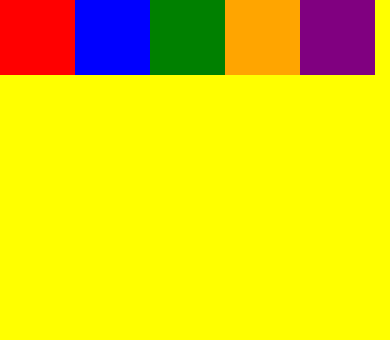
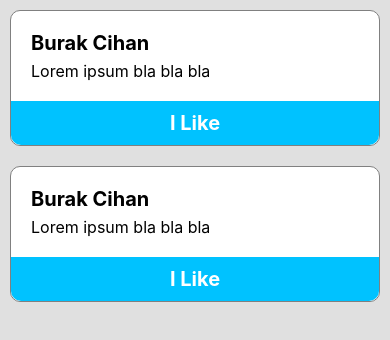
Before and after one commit to burakcihan61/react-native-beginning, a React Native app: screen / in a window 390 px wide. Shown: the top 340 px of the page. Built offline with nearby package versions, Linux system fonts and the light colour scheme.

Commit message:
Card comp

```diff
--- a/App.tsx
+++ /dev/null
@@ -1,48 +0,0 @@
-import React from 'react';
-import {View, Text, SafeAreaView, StyleSheet} from 'react-native';
-
-const App = () => {
-  return (
-    <SafeAreaView style={styles.container}>
-      <View style={styles.box1} />
-      <View style={styles.box2} />
-      <View style={styles.box3} />
-      <View style={styles.box4} />
-      <View style={styles.box5} />
-    </SafeAreaView>
-  );
-};
-
-const styles = StyleSheet.create({
-  container: {
-    flex: 1,
-    flexDirection: 'row',
-    backgroundColor: 'yellow',
-  },
-  box1: {
-    width: 75,
-    height: 75,
-    backgroundColor: 'red',
-  },
-  box2: {
-    width: 75,
-    height: 75,
-    backgroundColor: 'blue',
-  },
-  box3: {
-    width: 75,
-    height: 75,
-    backgroundColor: 'green',
-  },
-  box4: {
-    width: 75,
-    height: 75,
-    backgroundColor: 'orange',
-  },
-  box5: {
-    width: 75,
-    height: 75,
-    backgroundColor: 'purple',
-  },
-});
-export default App;
--- a/index.js
+++ b/index.js
@@ -3,7 +3,7 @@
  */
 
 import {AppRegistry} from 'react-native';
-import App from './App';
+import App from './src/App';
 import {name as appName} from './app.json';
 
 AppRegistry.registerComponent(appName, () => App);
--- /dev/null
+++ b/src/App.tsx
@@ -0,0 +1,20 @@
+import React from 'react';
+import {SafeAreaView, StyleSheet} from 'react-native';
+import Card from './components/Card';
+
+const App = () => {
+  return (
+    <SafeAreaView style={styles.container}>
+      <Card />
+      <Card />
+    </SafeAreaView>
+  );
+};
+
+const styles = StyleSheet.create({
+  container: {
+    flex: 1,
+    backgroundColor: '#e0e0e0',
+  },
+});
+export default App;
--- /dev/null
+++ b/src/components/Card/Card.style.js
@@ -0,0 +1,39 @@
+import {StyleSheet} from 'react-native';
+
+export default StyleSheet.create({
+  container: {
+    margin: 10,
+    borderRadius: 10,
+    backgroundColor: '#fff',
+    borderColor: 'gray',
+    borderWidth: 1,
+  },
+  body: {
+    padding: 10,
+  },
+  title: {
+    color: 'black',
+    fontSize: 20,
+    fontWeight: 'bold',
+    margin: 10,
+    marginBottom: 3,
+  },
+  text: {
+    fontSize: 16,
+    color: 'black',
+    margin: 10,
+    marginTop: 3,
+  },
+  button_container: {
+    backgroundColor: '#00C2FF',
+    padding: 10,
+    borderBottomLeftRadius: 10,
+    borderBottomRightRadius: 10,
+    alignItems: 'center',
+  },
+  button_title: {
+    fontWeight: 'bold',
+    color: 'white',
+    fontSize: 20,
+  },
+});
--- /dev/null
+++ b/src/components/Card/Card.tsx
@@ -0,0 +1,18 @@
+import React from 'react';
+import {Text, TouchableOpacity, View} from 'react-native';
+import styles from './Card.style';
+
+const Card = () => {
+  return (
+    <View style={styles.container}>
+      <View style={styles.body}>
+        <Text style={styles.title}>Burak Cihan</Text>
+        <Text style={styles.text}>Lorem ipsum bla bla bla</Text>
+      </View>
+      <TouchableOpacity style={styles.button_container}>
+        <Text style={styles.button_title}>I Like</Text>
+      </TouchableOpacity>
+    </View>
+  );
+};
+export default Card;
--- /dev/null
+++ b/src/components/Card/index.tsx
@@ -0,0 +1 @@
+export {default} from './Card';
```
Also changed, not shown: 1 other file (tests, documents, lock files or other folders).
